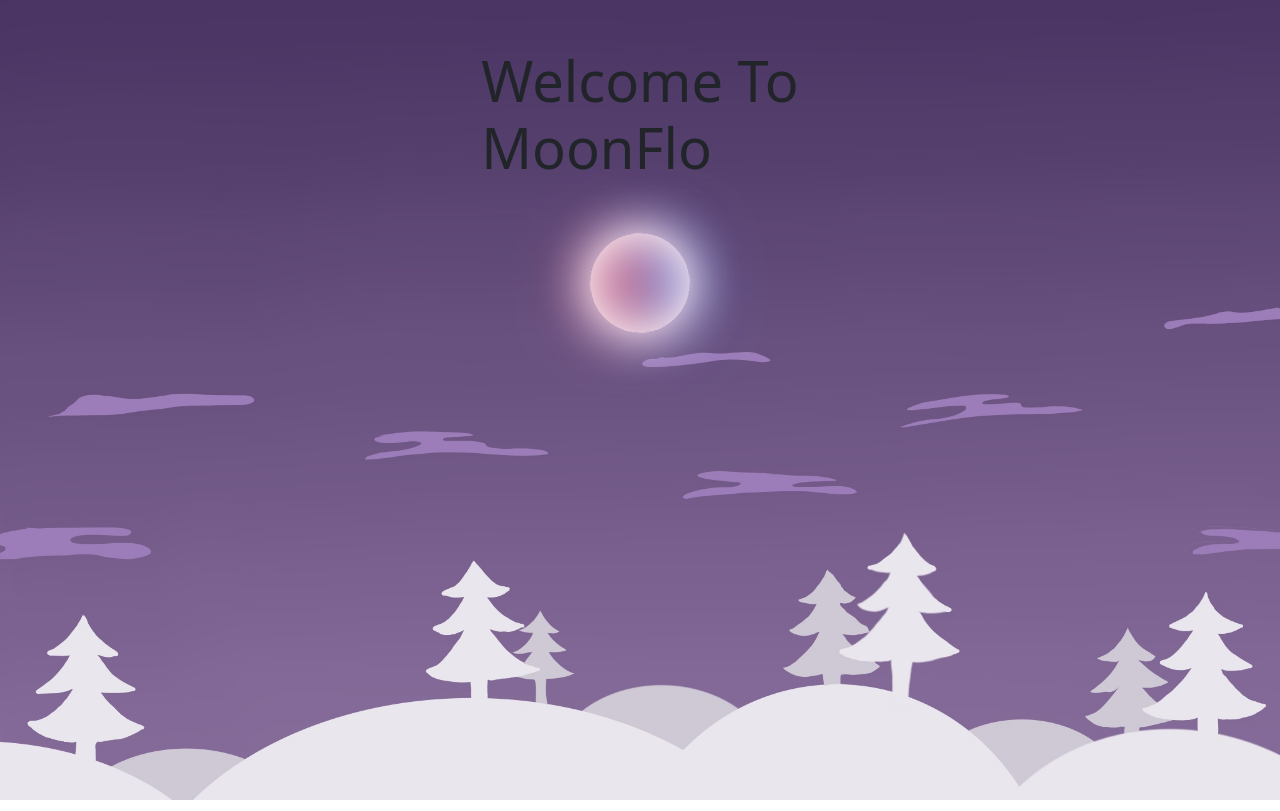
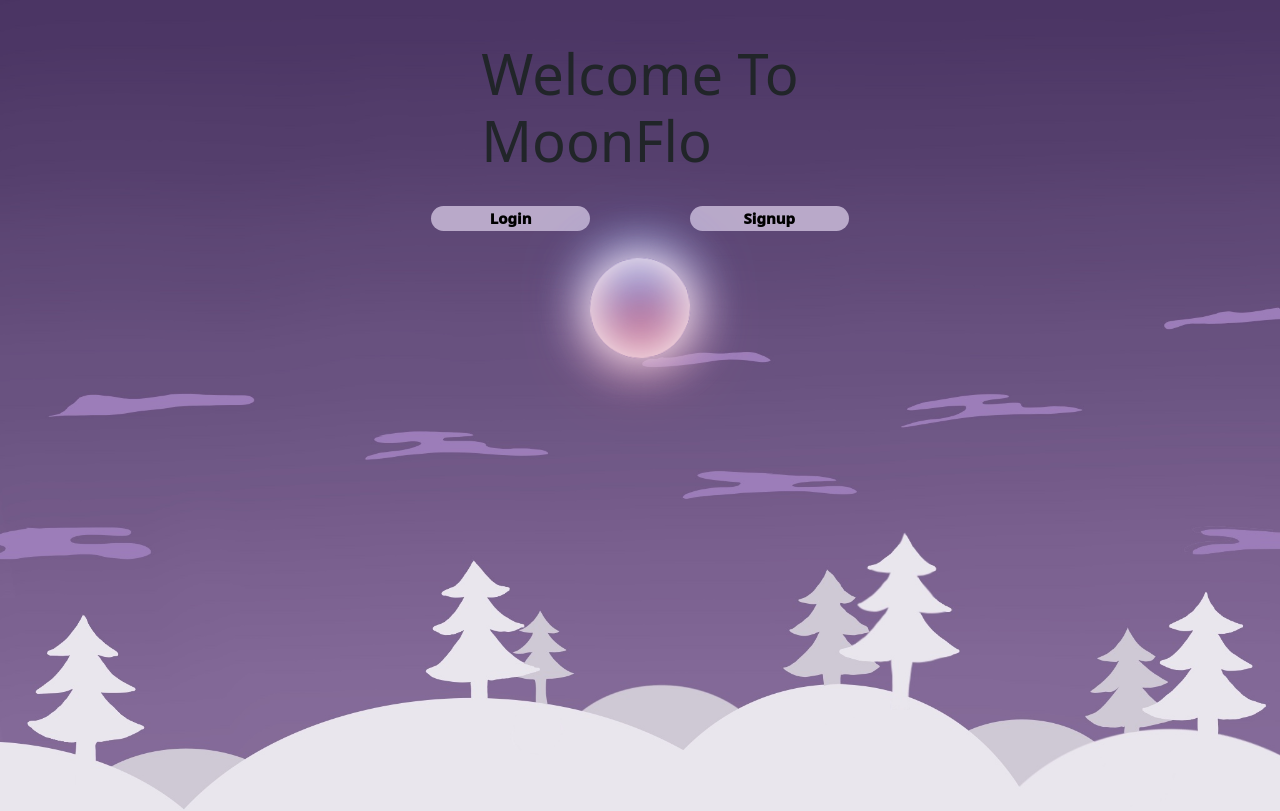
Before and after one commit to paceuniversity/team3spring2024, a React (Create React App) app in the folder moonflo/: page /firstpage in a window 1280 px wide. Built offline with nearby package versions, Linux system fonts and the light colour scheme.

Commit message:
added login in and sign up buttons to firstpage

```diff
--- a/moonflo/src/App.js
+++ b/moonflo/src/App.js
@@ -12,7 +12,7 @@ function App() {
   return (
     <div className="App">
       <header className="App-header">
-        <Login/>
+        <FirstPage/>
       </header>
     </div>
   );
--- a/moonflo/src/FirstPage.css
+++ b/moonflo/src/FirstPage.css
@@ -52,3 +52,33 @@ body {
     margin-top: 2.5rem;
     margin-bottom: 2rem;
 }
+
+.button{
+    display: flex;
+    justify-content: space-between;
+}
+
+.left-button{
+    margin-left: -50px;
+    width: 50%;
+    height: 50%;
+    background: #b9a9c9;
+    border: none;
+    outline: none;
+    border-radius: 40px;
+    font-weight: 1000;
+    font-size: 15px;
+}
+
+.right-button{
+    margin-right: -50px;
+    width: 50%;
+    height: 50%;
+    background: #b9a9c9;
+    border: none;
+    outline: none;
+    border-radius: 40px;
+    font-weight: 1000;
+    font-size: 15px;
+
+}
--- a/moonflo/src/pages/firstpage.js
+++ b/moonflo/src/pages/firstpage.js
@@ -1,11 +1,16 @@
 import React from "react";
 import "../App.css";
 import "../FirstPage.css";
+
 
 const firstpage = () => {
   return (
     <div className="intro">
       <h1>Welcome To <br /> MoonFlo</h1>
+      <div class="button">
+         <button class = "left-button"> Login</button>
+         <button class = "right-button"> Signup</button>
+      </div>
       <div className="moon"></div>
     </div>
   );
```
Also changed, not shown: 1 other file (tests, documents, lock files or other folders).
